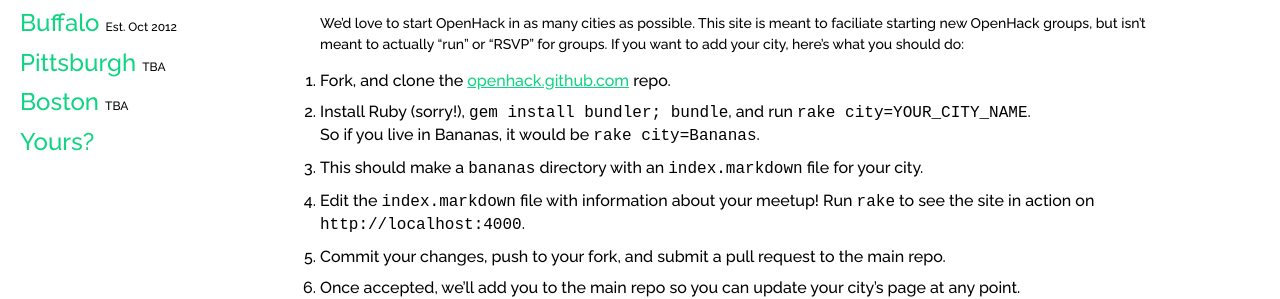
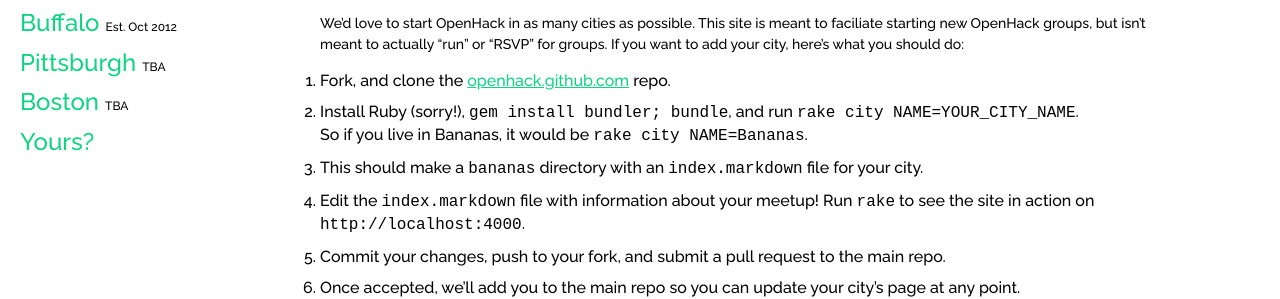
Before and after one commit to OpenHack/openhack.github.com, a Jekyll site: the page built from yours/index.markdown, in a window 1280 px wide. Shown: the part 221-520 px from the top of the page. Built offline with Jekyll 4.4.1, drawn with Linux system fonts in a browser that asks for light colours; Markdown is read by kramdown in place of the engine named in the settings.

Commit message:
fixes doc steps for rake task

```diff
--- a/yours/index.markdown
+++ b/yours/index.markdown
@@ -8,7 +8,7 @@
 We'd love to start OpenHack in as many cities as possible. This site is meant to faciliate starting new OpenHack groups, but isn't meant to actually "run" or "RSVP" for groups. If you want to add your city, here's what you should do:
 
 1. Fork, and clone the [openhack.github.com](https://github.com/openhack/openhack.github.com) repo.
-2. Install Ruby (sorry!), `gem install bundler; bundle`, and run `rake city=YOUR_CITY_NAME`.<br />So if you live in Bananas, it would be `rake city=Bananas`.
+2. Install Ruby (sorry!), `gem install bundler; bundle`, and run `rake city NAME=YOUR_CITY_NAME`.<br />So if you live in Bananas, it would be `rake city NAME=Bananas`.
 3. This should make a `bananas` directory with an `index.markdown` file for your city.
 4. Edit the `index.markdown` file with information about your meetup! Run `rake` to see the site in action on `http://localhost:4000`.
 5. Commit your changes, push to your fork, and submit a pull request to the main repo.
```
